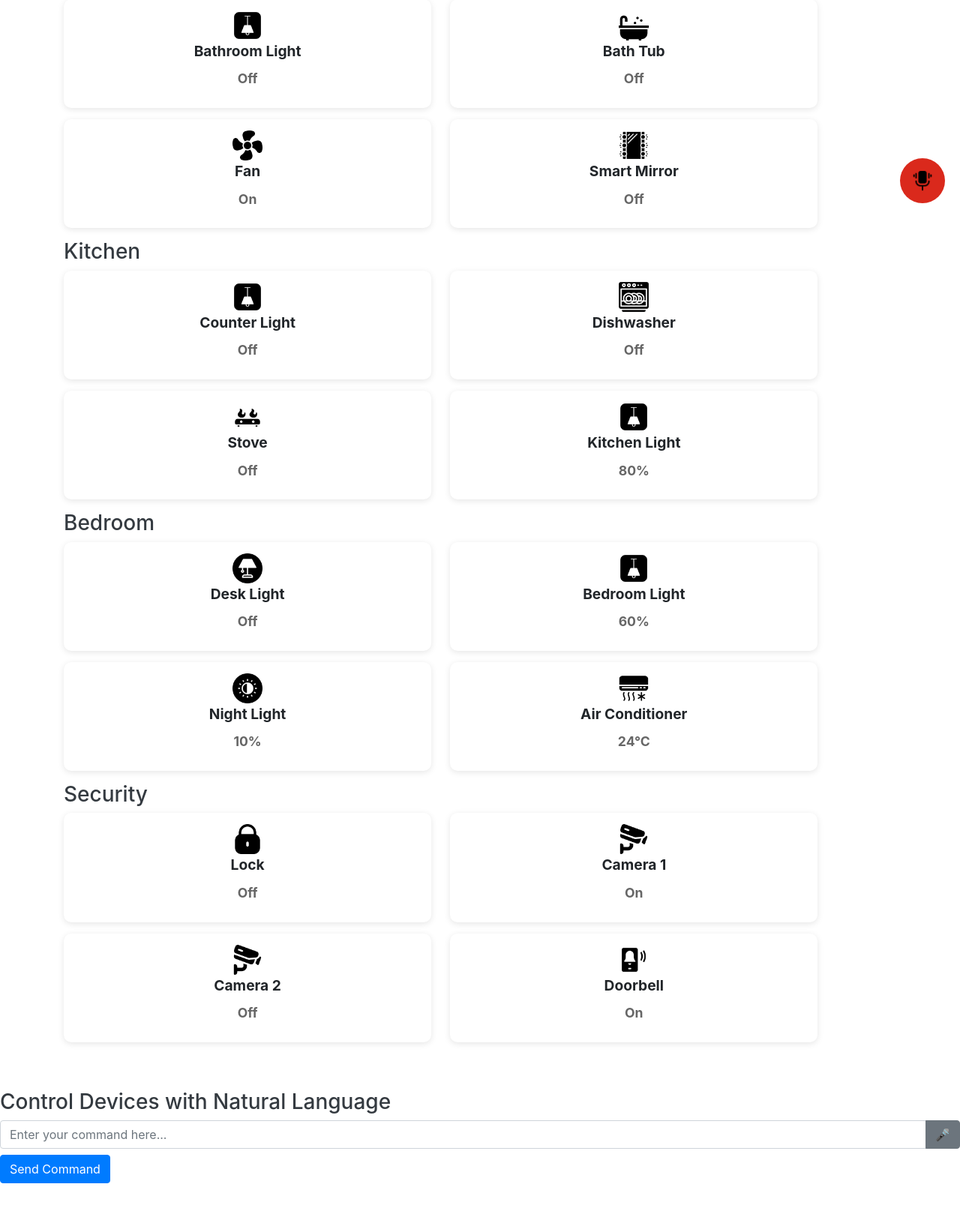
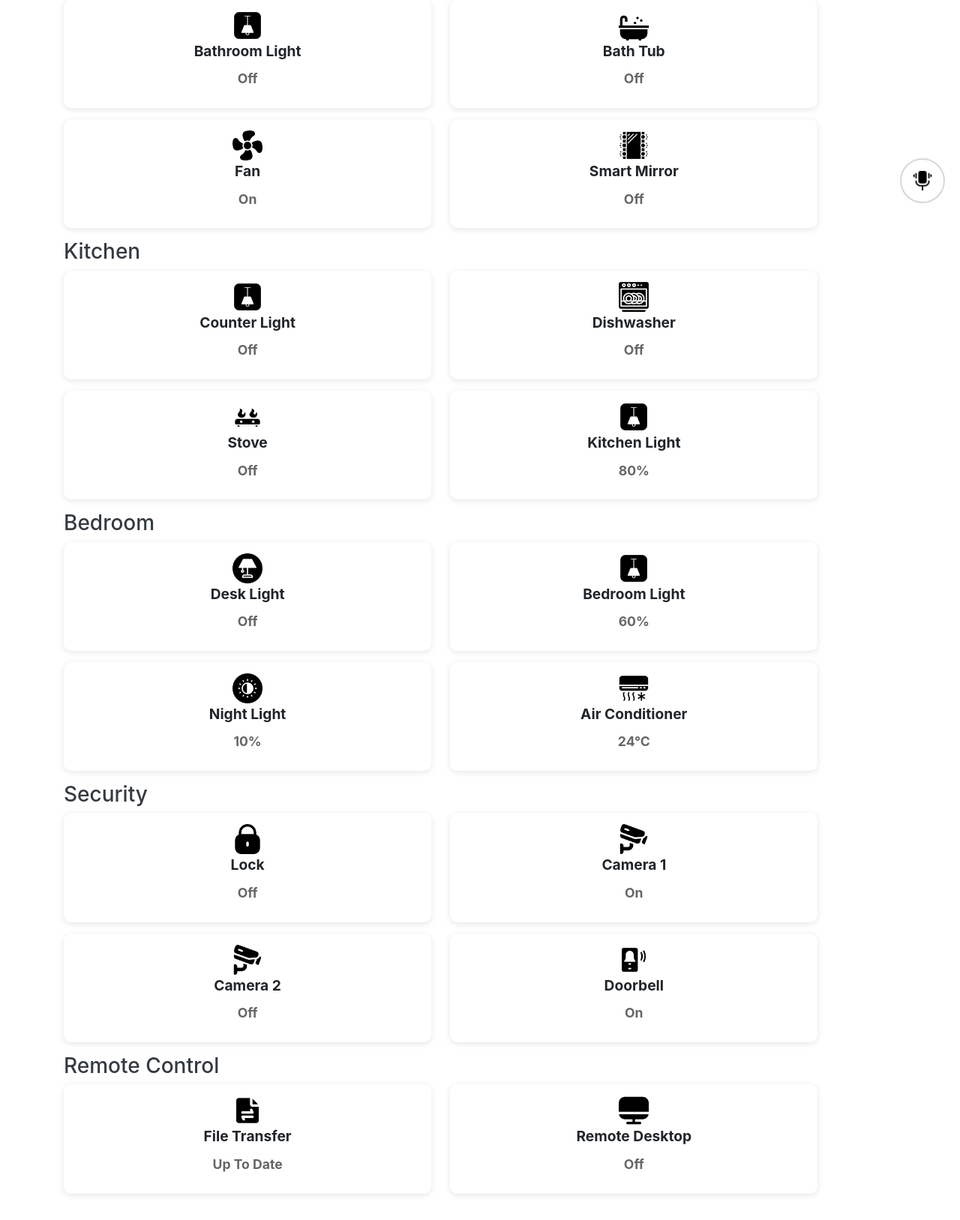
Before and after one commit to StephanieSDL/Tim-Hortons-Auto-Home, a Flask app: page /dashboard in a window 1280 px wide. Shown: the part 509-2136 px from the top of the page at 75% size. Before the commit the page ends 2087 px from the top, so only its background shows below. Run offline with Flask 3, Linux system fonts and the light colour scheme; a user stored in the database is signed in; some libraries are stand-ins or nearby versions.

Commit message:
Lastest version of UI

```diff
--- a/templates/dashboard.html
+++ b/templates/dashboard.html
@@ -60,7 +60,7 @@
             right: 20px;
             width: 60px;
             height: 60px;
-            background-color: #da291c;
+            background-color: #ffffff;
             border-radius: 50%;
             display: flex;
             justify-content: center;
@@ -68,6 +68,7 @@
             cursor: pointer;
             z-index: 1000;
             transition: background-color 0.3s ease;
+            border: 2px solid #d8d6d6
         }
 
         .mic-button img {
@@ -230,49 +231,80 @@
                 <div class="device-name">Doorbell</div>
                 <p class="device-status">On</p>
             </div>
+
+            <div class="col-12">
+                <h3>Remote Control</h3>
+            </div>
+            <div class="device-card">
+                <img src="{{url_for('static', filename='assets/file_transfer.png')}}" alt="File Transfer">
+                <div class="device-name">File Transfer</div>
+                <p class="device-status">Up To Date</p>
+            </div>
+
+            <div class="device-card">
+                <img src="{{url_for( 'static', filename='assets/desktop.png' )}} " alt="Remote Desktop">
+                <div class="device-name ">Remote Desktop</div>
+                <p class="device-status ">Off</p>
+            </div>
         </div>
     </div>
 
-    <div class="mic-button" id="mic-button">
-        <img src="{{url_for('static', filename='assets/microphone.png')}}" alt="Microphone">
-    </div>
-
-
-    <!-- Security Status
-        <div id="security-status" class="mt-5">
-            <h3>Security System</h3>
-            <p>Status: <span id="security-status-text">Unknown</span></p>
-        </div> -->
-
-    <!-- Location Animation
-        <div id="location-animation" class="mt-5">
-            <h3>User Location Simulation</h3>
-            <div id="animation-container">
-                <div id="user-icon">🚶</div>
-                <div id="home-icon">🏠</div>
-            </div>
-        </div> -->
-
-    <!-- Natural Language Command Section -->
-    <div id="command-section" class="mt-5">
-        <h3>Control Devices with Natural Language</h3>
-        <div class="input-group">
-            <input type="text" id="nl-command" class="form-control" placeholder="Enter your command here...">
-            <div class="input-group-append">
-                <button id="voice-command-btn" class="btn btn-secondary" title="Speak">
-                        <span id="mic-icon">🎤</span>
-                    </button>
-            </div>
-        </div>
-        <button id="send-command" class="btn btn-primary mt-2">Send Command</button>
-        <div id="ai-response" class="mt-3"></div>
-    </div>
+    <div class="mic-button " id="mic-button">
+        <img src="{{url_for( 'static', filename='assets/microphone.png' )}} " alt="Microphone" id="mic-button">
     </div>
 
     <!-- jQuery and Bootstrap JS -->
-    <script src="https://code.jquery.com/jquery-3.5.1.min.js"></script>
+    <script src="https://code.jquery.com/jquery-3.5.1.min.js "></script>
     <!-- Dashboard JavaScript -->
-    <script src="{{ url_for('static', filename='js/dashboard.js') }}"></script>
+    <script src="{{ url_for( 'static', filename='js/dashboard.js' ) }} "></script>
+    <!--
+    <script>
+        // // Handle mic button press (hold and release)
+        // const micButton = document.getElementById('mic-button');
+
+        // // Function to add 'held' class (for both mouse and touch)
+        // function handlePress() {
+        //     micButton.classList.add('held'); // Change to red when holding
+        // }
+
+        // // Function to remove 'held' class (for both mouse and touch)
+        // function handleRelease() {
+        //     micButton.classList.remove('held'); // Change back to blue when released
+        // }
+        const micButton = document.getElementById('mic-button');
+
+        // For desktop (mouse support)
+        // micButton.addEventListener('mousedown', handlePress);
+        // micButton.addEventListener('mouseup', handleRelease);
+
+        micButton.addEventListener('touchstart', function() {
+            micButton.classList.add('held'); // Change to red when holding
+        });
+
+        micButton.addEventListener('touchend', function() {
+            micButton.classList.remove('held'); // Change back to blue when released
+        });
+        // // For touch devices (like Android phones)
+        // micButton.addEventListener('touchstart', handlePress);
+        // micButton.addEventListener('touchend', handleRelease);
+
+        // Prevent default behavior on touch to avoid unwanted zoom or scroll on touch events
+        // micButton.addEventListener('touchstart', function(event) {
+        //     event.preventDefault(); // Prevent touch event from causing default behaviors
+        // });
+    </script> -->
+    <script>
+        // Handle mic button press (hold and release)
+        const micButton = document.getElementById('mic-button');
+
+        micButton.addEventListener('touchstart', function() {
+            micButton.classList.add('held'); // Change to red when holding
+        });
+
+        micButton.addEventListener('touchend', function() {
+            micButton.classList.remove('held'); // Change back to blue when released
+        });
+    </script>
 </body>
 
 </html>
```
Also changed, not shown: static/css/home_view.css (deleted, +0 -39 lines), static/js/dashboard.js (+10 -9 lines), static/js/home_view.js (deleted, +0 -78 lines), templates/home_view.html (deleted, +0 -21 lines), static/assets/desktop.png (added), static/assets/file_transfer.png (added), 1 other file.
